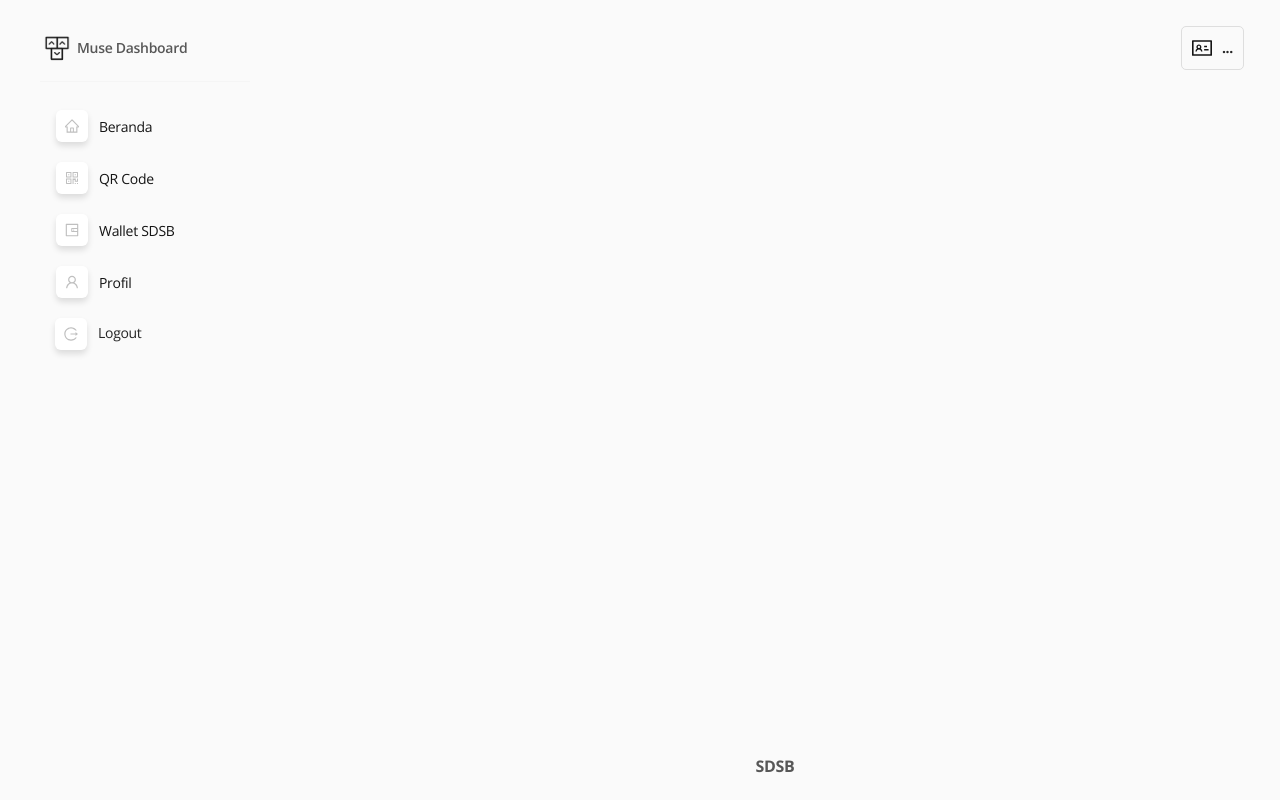
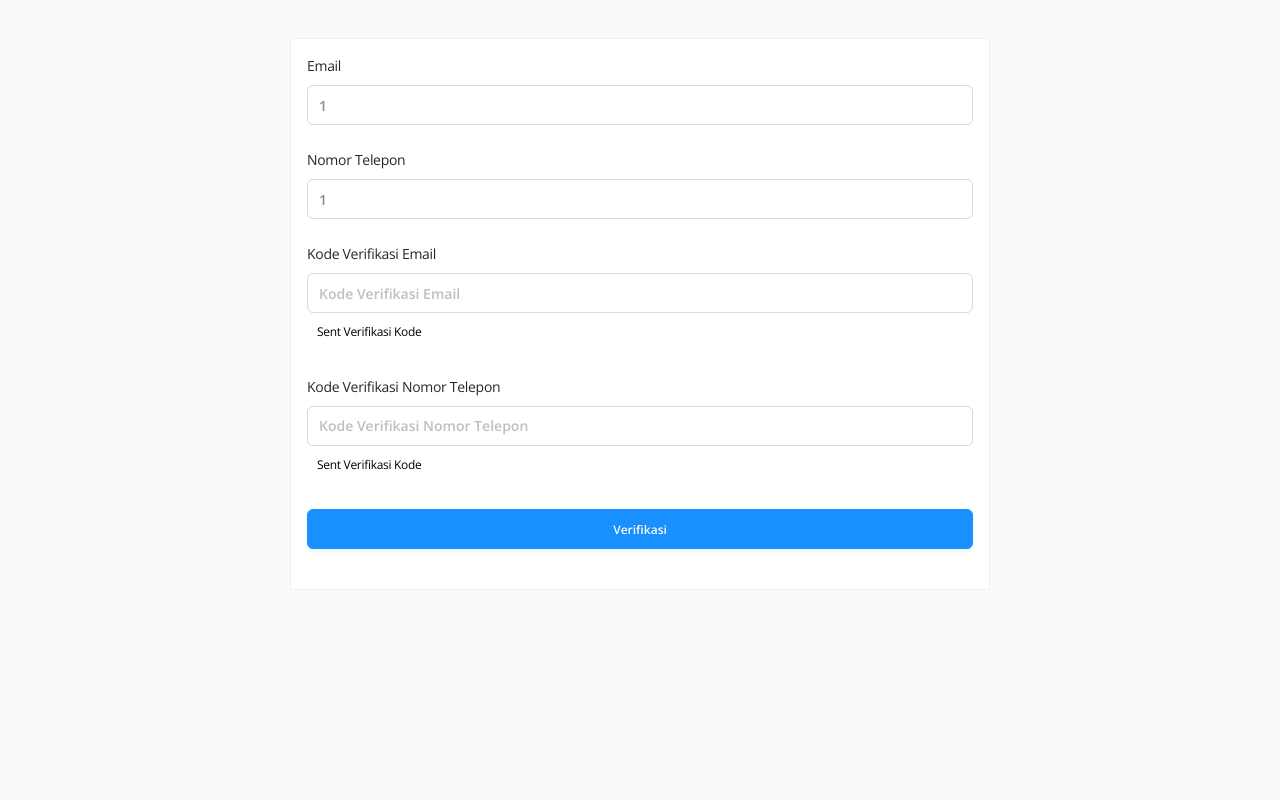
Before and after one commit to ArthurSamuel/sdsb-web, a React (Create React App) app: page /verification/1/1 in a window 1280 px wide. Built offline with nearby package versions, Linux system fonts and the light colour scheme.

Commit message:
add verification

```diff
--- a/src/App.tsx
+++ b/src/App.tsx
@@ -13,7 +13,7 @@ import { Switch, Route, Redirect } from "react-router-dom";
 import Home from "./pages/Home/Home";
 import Tables from "./pages/Qrcode/QrcodeComponent";
 import Billing from "./pages/Wallet/Billing";
-import Profile from "./pages/Profile";
+import Profile from "./pages/profile/Profile";
 import SignUp from "./pages/Sign_up/SignUp";
 import SignIn from "./pages/Sign_in/SignIn";
 import Main from "./components/layout/Main";
@@ -22,6 +22,7 @@ import "antd/dist/antd.css";
 import "./assets/styles/main.css";
 import "./assets/styles/responsive.css";
 import { KeyToken } from './utils/Constant'
+import Verification from "./pages/Verification/Verification";
 
 interface IPop {
   component: JSX.Element;
@@ -48,6 +49,7 @@ function App() {
           {!token && <SignIn />}
           {token && <Redirect to="/dashboard" />}
         </Route>
+        <Route path="/verification/:emailParam?/:phoneParam?" exact component={Verification} />
         <Main>
           <Route exact path="/">
             {token && <Redirect to="/dashboard" />}
--- a/src/pages/Sign_in/SignIn.tsx
+++ b/src/pages/Sign_in/SignIn.tsx
@@ -1,5 +1,5 @@
 import React, { Fragment, useState } from "react";
-import { Link } from "react-router-dom";
+import { Link, useHistory } from "react-router-dom";
 import { Layout, Button, Row, Col, Typography, Form, Input, notification } from "antd";
 import signinbg from "../../assets/images/img-signin.jpg";
 import { Content } from "antd/lib/layout/layout";
@@ -7,6 +7,7 @@ import SignInService from "./SignInService";
 import { KeyToken } from "../../utils/Constant";
 
 export default function SignIn() {
+  const history = useHistory()
   const Service = new SignInService();
   const { Title } = Typography;
   const [username, setUsername] = useState<string>('');
@@ -87,6 +88,15 @@ export default function SignIn() {
                     SIGN IN
                   </Button>
                 </Form.Item>
+                <Form.Item>
+                  <Button
+                    onClick={() => history.push('/verification')}
+                    type="default"
+                    style={{ width: "100%" }}
+                  >
+                    VERIFIKASI
+                  </Button>
+                </Form.Item>
                 <p className="font-semibold text-muted">
                   Don't have an account?{" "}
                   <Link to="/sign-up" className="text-dark font-bold">
--- a/src/pages/Sign_up/SignUp.tsx
+++ b/src/pages/Sign_up/SignUp.tsx
@@ -1,10 +1,11 @@
 import React, { Fragment, useState } from "react";
 import { Button, Card, Form, Input, notification, Spin } from "antd";
-import { Link } from "react-router-dom";
+import { Link, useHistory } from "react-router-dom";
 import { Content } from "antd/lib/layout/layout";
 import SignUpService from "./service/SIgnUpService";
 
 export default function SignUp() {
+  const history = useHistory()
   const Service = new SignUpService();
   const [name, setName] = useState<string>();
   const [username, setUsername] = useState<string>();
@@ -48,6 +49,9 @@ export default function SignUp() {
         description,
         placement: "bottomRight",
       });
+      if (resutls.statusCode === 200) {
+        history.push(`/verification/${email}/${phone}`)
+      }
     }
   }
 
--- a/src/pages/Sign_up/service/SIgnUpService.ts
+++ b/src/pages/Sign_up/service/SIgnUpService.ts
@@ -13,19 +13,25 @@ export default class SignUpService {
     pin,
     idRef,
   }: IRegister): Promise<ISignUp> {
+    let data: any = {
+      name: name,
+      username: username,
+      email: email,
+      password: password,
+      password_confirmation: passwordConfirm,
+      phone: phone,
+      pin: pin,
+    };
+    if (idRef) {
+      data = {
+        ...data,
+        reference_id: idRef,
+      };
+    }
     const results = await Request({
       url: "/register",
       method: "POST",
-      data: {
-        name: name,
-        username: username,
-        email: email,
-        password: password,
-        password_confirmation: passwordConfirm,
-        phone: phone,
-        pin: pin,
-        reference_id: idRef,
-      },
+      data
     });
     return results;
   }
--- /dev/null
+++ b/src/pages/Verification/Verification.tsx
@@ -0,0 +1,195 @@
+import React, { useEffect, useRef, useState } from "react";
+import { Button, Card, Form, Input, notification } from "antd";
+import SignUpService from "./service/VerificationService";
+import { useHistory, useParams } from "react-router";
+
+export default function Verification() {
+  const Service = new SignUpService();
+  const history = useHistory();
+  const { emailParam, phoneParam } = useParams<{emailParam: string, phoneParam: string}>()
+  const [email, setEmail] = useState<string>("");
+  const [phone, setPhone] = useState<string>();
+  const [phoneVer, setPhoneVer] = useState<string>();
+  const [emailVer, setEmailVer] = useState<string>();
+  const [timerPhone, setTimerPhone] = useState<number>(60);
+  const [timerEmail, setTimerEmail] = useState<number>(60);
+  const refTimerEmail = useRef<any>();
+  const refTimerPhone = useRef<any>();
+
+  useEffect(() => {
+    if (emailParam && phoneParam) {
+      setPhone(phoneParam);
+      setEmail(emailParam);
+    }
+  }, []);
+
+  useEffect(() => {
+    if (timerEmail >= 60 && refTimerEmail.current) {
+      clearInterval(refTimerEmail.current);
+    }
+    if (timerPhone >= 60 && refTimerPhone.current) {
+      clearInterval(refTimerPhone.current);
+    }
+  }, [timerEmail, timerPhone]);
+
+  async function sentCode(type: "phone" | "email") {
+    const timerToCount = type === "phone" ? timerPhone : timerEmail;
+    const identifier = type === "phone" ? phone : email;
+    if (!identifier) {
+      return;
+    }
+    if (timerToCount === 60) {
+      const results = await Service.SentVerificationCode(identifier, type);
+      notification.open({
+        message:
+          results.statusCode === 200
+            ? "Berhasil Mengirim Kode"
+            : results.error_message,
+        placement: "bottomRight",
+        type: "info",
+      });
+      if (results.statusCode === 200) {
+        if (type === "email") {
+          refTimerEmail.current = setInterval(() => {
+            setTimerEmail((prev) => {
+              if (prev - 1 > 0) {
+                return prev - 1;
+              }
+              return 60;
+            });
+          }, 1000);
+        } else {
+          refTimerPhone.current = setInterval(() => {
+            setTimerPhone((prev) => {
+              if (prev - 1 > 0) {
+                return prev - 1;
+              }
+              return 60;
+            });
+          }, 1000);
+        }
+      }
+    }
+  }
+
+  async function onSubmit() {
+    if (emailVer && phoneVer && email && phone) {
+      const results = await Service.SubmitVerification(
+        email,
+        phone,
+        emailVer,
+        phoneVer
+      );
+      notification.open({
+        message:
+          results.statusCode === 200
+            ? "Berhasil Melakukan Verifikasi"
+            : results.error_message,
+        placement: "bottomRight",
+        type: "info",
+      });
+      if (results.statusCode === 200) {
+        history.push("/sign-in");
+      }
+    } else {
+      notification.open({
+        message: 'Mohon Lengkapi Form',
+        placement: "bottomRight",
+        type: "info",
+      });
+    }
+  }
+
+  return (
+    <div
+      style={{
+        display: "flex",
+        justifyContent: "center",
+        width: "100%",
+        padding: 20,
+      }}>
+      <div style={{ maxWidth: 700, flex: 1, marginTop: "1vh" }}>
+        <Card style={{ width: "100%", marginTop: 10 }}>
+          <Form style={{ width: "100%" }} layout='vertical' className='row-col'>
+            <Form.Item className='username' label='Email'>
+              <Input
+                value={email}
+                placeholder='Email'
+                onChange={(e) => setEmail(e.target.value)}
+              />
+            </Form.Item>
+            <Form.Item className='username' label='Nomor Telepon'>
+              <Input
+                value={phone}
+                type={"number"}
+                placeholder='Nomor Telepon'
+                onChange={(e) => setPhone(e.target.value)}
+              />
+            </Form.Item>
+            <Form.Item
+              className='username'
+              label='Kode Verifikasi Email'
+              rules={[
+                {
+                  required: true,
+                  message: "Mohon Masukan Kode Verifikasi Email",
+                },
+              ]}>
+              <Input
+                placeholder='Kode Verifikasi Email'
+                onChange={(e) => setEmailVer(e.target.value)}
+              />
+              <div
+                onClick={() => sentCode("email")}
+                style={{ padding: 10, fontSize: 12 }}>
+                <span
+                  style={{
+                    marginRight: 20,
+                    color: timerEmail < 60 ? "#dedede" : "black",
+                  }}>
+                  Sent Verifikasi Kode
+                </span>
+                {timerEmail < 60 && <span>{timerEmail}</span>}
+              </div>
+            </Form.Item>
+            <Form.Item
+              className='username'
+              label='Kode Verifikasi Nomor Telepon'
+              rules={[
+                {
+                  required: true,
+                  message: "Mohon Masukan Kode Verifikasi Nomor Telepon",
+                },
+              ]}>
+              <Input
+                placeholder='Kode Verifikasi Nomor Telepon'
+                onChange={(e) => setPhoneVer(e.target.value)}
+              />
+              <div
+                onClick={() => sentCode("phone")}
+                style={{ padding: 10, fontSize: 12 }}>
+                <span
+                  style={{
+                    marginRight: 20,
+                    color: timerPhone < 60 ? "#dedede" : "black",
+                  }}>
+                  Sent Verifikasi Kode
+                </span>
+                {timerPhone < 60 && <span>{timerPhone}</span>}
+              </div>
+            </Form.Item>
+            <Form.Item>
+              <Button
+                onClick={() => onSubmit()}
+                style={{ width: "100%" }}
+                type='primary'
+                htmlType='submit'>
+                Verifikasi
+              </Button>
+            </Form.Item>
+          </Form>
+        </Card>
+      </div>
+    </div>
+  );
+}
--- /dev/null
+++ b/src/pages/Verification/model/VerificationModel.ts
@@ -0,0 +1,24 @@
+export interface ISignUp {
+  data: string;
+  statusCode: number;
+  message: string;
+  error_message: string;
+}
+
+export interface IRegister {
+  name: string;
+  username: string;
+  email: string;
+  password: string;
+  passwordConfirm: string;
+  phone: number;
+  pin: string;
+  idRef?: string;
+}
+
+export interface IVerification {
+  data: string;
+  statusCode: number;
+  message: string;
+  error_message: string;
+}
--- /dev/null
+++ b/src/pages/Verification/service/VerificationService.ts
@@ -0,0 +1,71 @@
+import { IRegister, ISignUp, IVerification } from "../model/VerificationModel";
+import { Request } from "../../../utils/Http";
+
+export default class SignUpService {
+  public async Register({
+    name,
+    username,
+    email,
+    password,
+    passwordConfirm,
+    phone,
+    pin,
+    idRef,
+  }: IRegister): Promise<ISignUp> {
+    let data: any = {
+      name: name,
+      username: username,
+      email: email,
+      password: password,
+      password_confirmation: passwordConfirm,
+      phone: phone,
+      pin: pin,
+    };
+    if (idRef) {
+      data = {
+        ...data,
+        reference_id: idRef,
+      };
+    }
+    const results = await Request({
+      url: "/register",
+      method: "POST",
+      data,
+    });
+    return results;
+  }
+
+  public async SentVerificationCode(
+    identifier: string,
+    type: "phone" | "email"
+  ): Promise<IVerification> {
+    const url = type === "phone" ? "" : "/resend-verification";
+    const results = await Request({
+      url,
+      method: "POST",
+      data: {
+        email: identifier,
+        phone: identifier,
+      },
+    });
+    return results;
+  }
+
+  public async SubmitVerification(
+    email: string,
+    phone: string,
+    emailCode: string,
+    phoneCode: string
+  ): Promise<IVerification> {
+    const results = await Request({
+      url: "/email-verification",
+      method: "POST",
+      data: {
+        email,
+        email_verification_code: emailCode,
+        phone_verification_code: phoneCode,
+      },
+    });
+    return results;
+  }
+}
```
